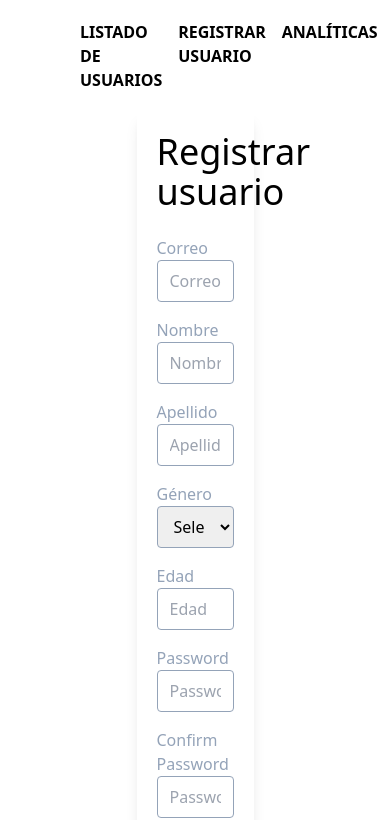
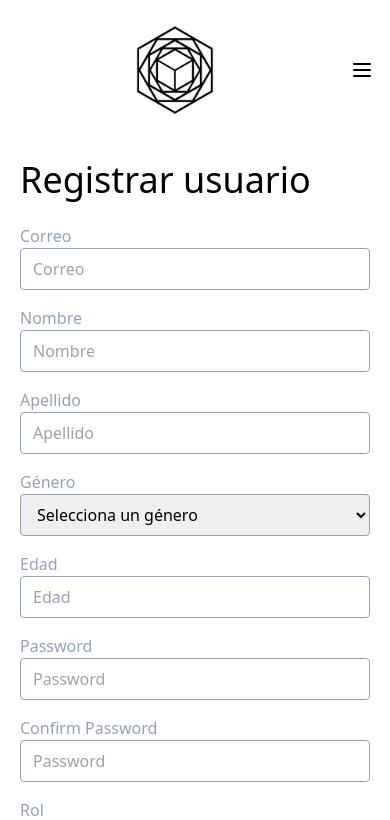
Before and after one commit to Shiroko-ai/lkmx-next, a Next.js app: page /register in a window 390 px wide. Shown: the top 820 px of the page. Built offline with nearby package versions, Linux system fonts and the light colour scheme.

Commit message:
Fix styling for responsiveness and layout

```diff
--- a/app/analytics/page.tsx
+++ b/app/analytics/page.tsx
@@ -19,11 +19,14 @@ export default function Page() {
             return <ErrorMessage message='No se encontraron datos' />
         }
     return (
-        <div>
-        <h1>Analíticas</h1>
-        <div className='flex justify-center mt-20'>
-        <Chart data={data.roles} />
-        <Chart data={data.genders} />
+        <div className='w-full'>
+        <div className='container mx-auto'>
+        <h1 className='text-2xl font-bold'>Analíticas</h1>
+        <div className='flex justify-center mt-20 flex-col items-center'>
+        <Chart data={data.roles} title='Roles de usuario'/>
+        <div className='mt-10' />
+        <Chart data={data.genders} title='Generos'/>
+        </div>
         </div>
         </div>
     );
--- a/app/components/ui/Chart.tsx
+++ b/app/components/ui/Chart.tsx
@@ -2,10 +2,14 @@ import { Bar, BarChart, CartesianGrid, Legend, ResponsiveContainer, Tooltip, XAx
 
 interface ChartProps {
     data: { name: string; value: number }[]
+    title: string
     }
 
-export default function Chart({ data }: ChartProps) {
-            return (<ResponsiveContainer width="50%" height={300}>
+export default function Chart({ data, title }: ChartProps) {
+            return (
+            <>
+            <h1 className='text text-slate-500'>{title}</h1>
+            <ResponsiveContainer width="50%" height={300}>
                     <BarChart data={data}>
                         <CartesianGrid strokeDasharray="3 3" />
                         <XAxis dataKey="name" />
@@ -14,5 +18,7 @@ export default function Chart({ data }: ChartProps) {
                         <Legend />
                         <Bar dataKey="value" fill="#8884d8" />
                     </BarChart>
-                </ResponsiveContainer>)
+                </ResponsiveContainer>
+                </>
+                )
 }
--- a/app/components/ui/Form.tsx
+++ b/app/components/ui/Form.tsx
@@ -21,7 +21,7 @@ export default function Form({ children, schema, submitButtonText, url, title, m
     const formControl = useZodForm(schema, url, method, redirectToHomePage)
 
     return (
-        <div className='shadow-lg p-5 rounded mx-auto max-w-[30%]'>
+        <div className='shadow-lg p-5 rounded mx-auto w-full md:w-1/3'>
         <h1 className='text-4xl mb-6'>{title}</h1>
         <FormProvider {...formControl}>
         <form onSubmit={formControl.onSubmit} className='flex flex-col gap-4'>
--- a/app/components/ui/Navbar.tsx
+++ b/app/components/ui/Navbar.tsx
@@ -1,5 +1,8 @@
+'use client'
 import Link from 'next/link'
 import Image from 'next/image'
+import { Menu } from 'lucide-react'
+import { useState } from 'react'
 type Link = {
     href: string
     label: string
@@ -11,8 +14,11 @@ interface NavbarProps {
 
 
 export default function Navbar({ links }: NavbarProps) {
+    const [isMenuOpen, setIsMenuOpen] = useState(false)
     return (
-        <nav className='my-5 flex justify-between items-center mx-20'>
+        <nav className='my-5 flex justify-between items-center w-full'>
+            <div className='container mx-auto flex justify-between items-center'>
+            <div className='block md:hidden' />
             <Link href='/'>
             <Image
                 src='/lkmx-logo.webp'
@@ -22,7 +28,7 @@ export default function Navbar({ links }: NavbarProps) {
                 className='relative '
                 />
             </Link>
-            <ul className='flex flex-row space-x-4'>
+            <ul className='hidden md:flex md:flex-row space-x-4'>
                 {links.map((link, index) => (
                     <li key={index}>
                         <Link href={link.href} className='hover:text-red-700 text-black uppercase font-bold transition-colors duration-300'>
@@ -31,6 +37,24 @@ export default function Navbar({ links }: NavbarProps) {
                         </li>
                 ))}
             </ul>
+            {/* Mobile Burguer Button */}
+            <div className='block md:hidden mr-4' onClick={() => setIsMenuOpen(!isMenuOpen)}>
+                <Menu />
+            {/* Mobile Menu */}
+            <div className={`md:hidden fixed top-0 left-0 w-full h-full bg-white bg-opacity-90 z-50 ${isMenuOpen ? 'block' : 'hidden'}`}>
+                <ul className='flex flex-col items-center justify-center h-full space-y-4'>
+                    {links.map((link, index) => (
+                        <li key={index}>
+                            <Link href={link.href} className='hover:text-red-700 text-black uppercase font-bold transition-colors duration-300'>
+                                {link.label}
+                            </Link>
+                        </li>
+                    ))}
+                </ul>
+            </div>
+            </div>
+            </div>
+
         </nav>
     )
 }
--- a/app/components/ui/table/Table.tsx
+++ b/app/components/ui/table/Table.tsx
@@ -6,7 +6,7 @@ interface TableProps {
 
 export default function Table({ title, children }: TableProps) {
     return (
-        <div className="relative overflow-x-auto shadow-md sm:rounded-lg w-1/2 mx-auto">
+        <div className="relative overflow-x-auto shadow-md sm:rounded-lg w-3/4 md:w-1/2 mx-auto">
             <h1 className="text-2xl font-bold mb-3">{title}</h1>
             <table className="w-full text-sm text-left rtl:text-right">
                 {children}
```
